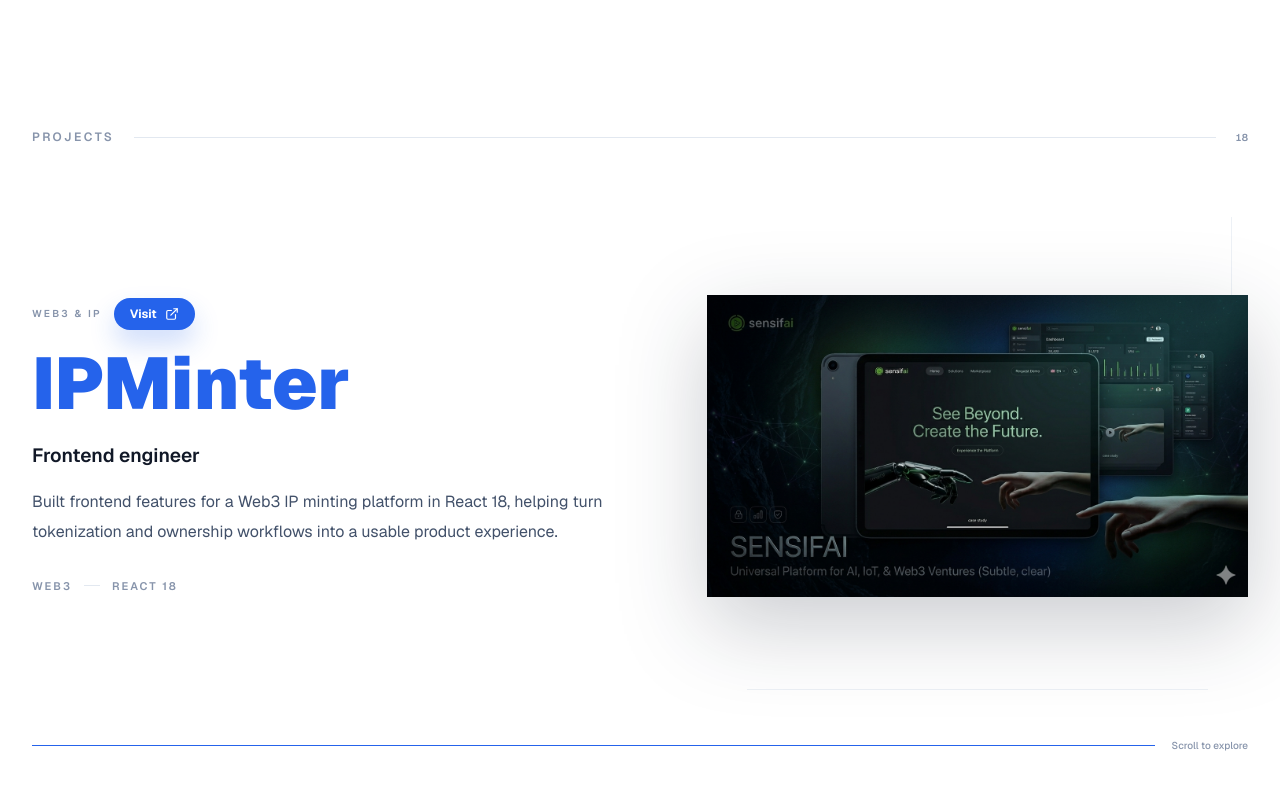
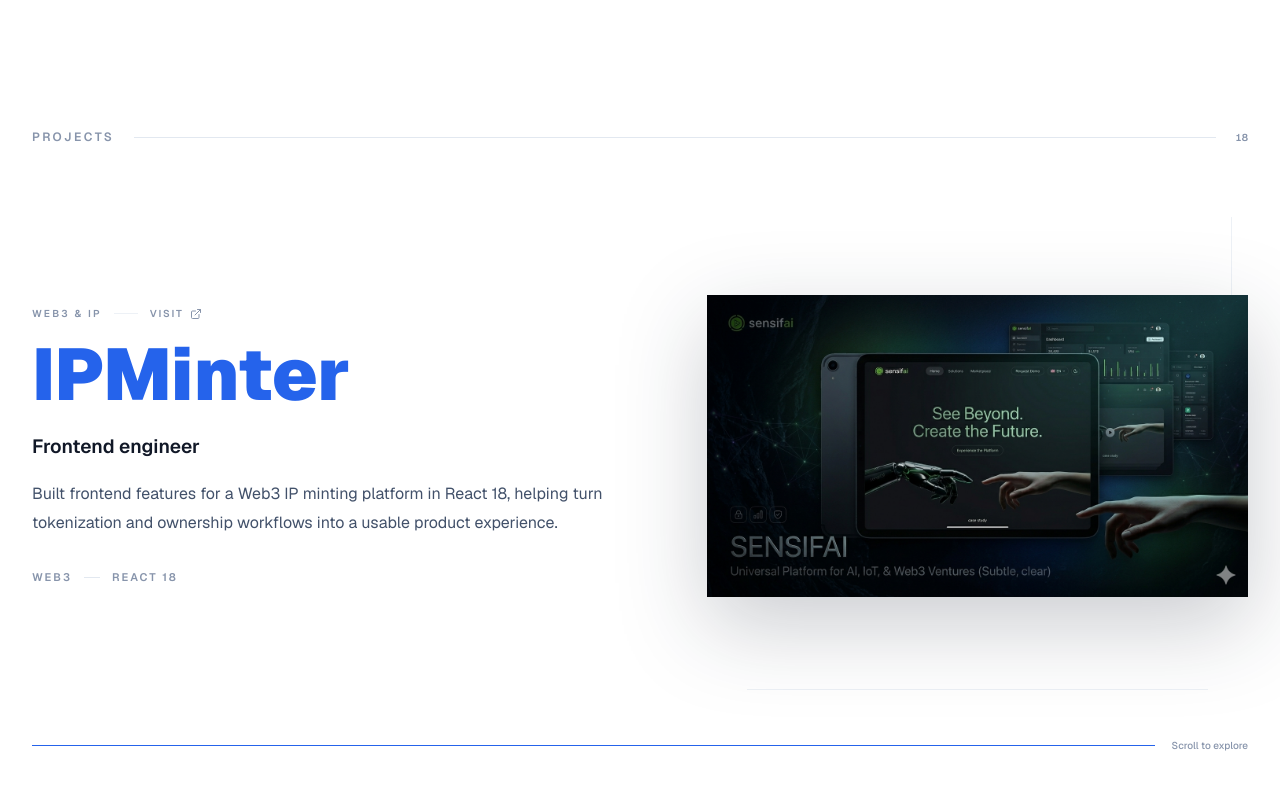
Before and after one commit to sorenammd/portfolio, a Next.js app: page / in a window 1280 px wide. Shown: the part 1472-2260 px from the top of the page. Built offline with nearby package versions, Linux system fonts and the light colour scheme.

Commit message:
Refactor ProjectSlide component to enhance link styling and improve layout

```diff
--- a/components/projects-showcase/index.tsx
+++ b/components/projects-showcase/index.tsx
@@ -320,16 +320,19 @@ function ProjectSlide({ project }: { project: Project }) {
                         {project.category}
                     </span>
                     {project.domains.length > 0 && (
+                        <>
+                            <span className="h-px w-6 bg-border-soft" aria-hidden="true" />
                             <a
                                 href={project.domains[0]}
                                 target="_blank"
                                 rel="noopener noreferrer"
-                            className="inline-flex h-8 items-center gap-2 rounded-full bg-accent px-4 text-xs font-bold text-white shadow-[0_14px_26px_rgba(37,99,235,0.22)] transition-colors duration-200 hover:bg-accent-hover"
+                                className="inline-flex items-center gap-1.5 text-[10px] font-semibold uppercase tracking-[0.18em] text-caption transition-colors duration-200 hover:text-foreground"
                                 aria-label={`Open ${project.name}`}
                             >
                                 Visit
-                            <ExternalLink className="h-3.5 w-3.5" />
+                                <ExternalLink className="h-3 w-3" />
                             </a>
+                        </>
                     )}
                 </div>
 
```
Lines whose indentation alone changed are shown as unchanged.
